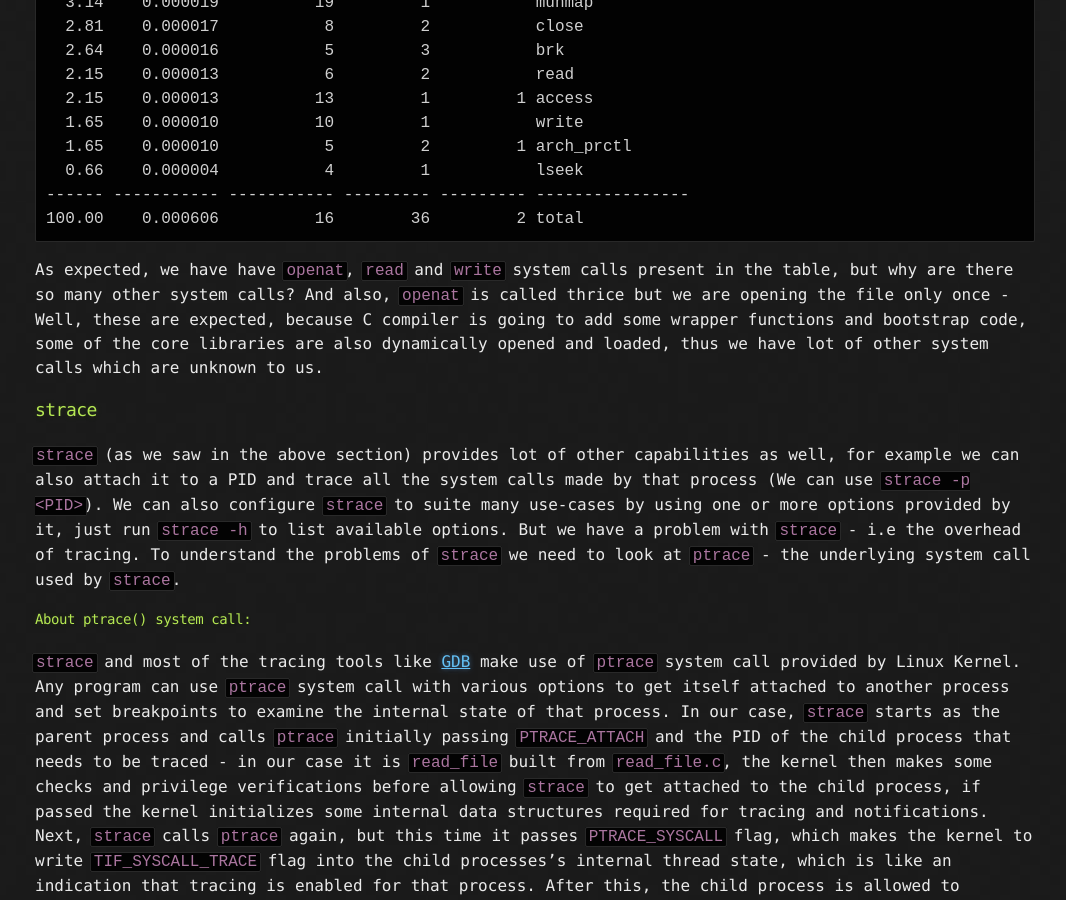
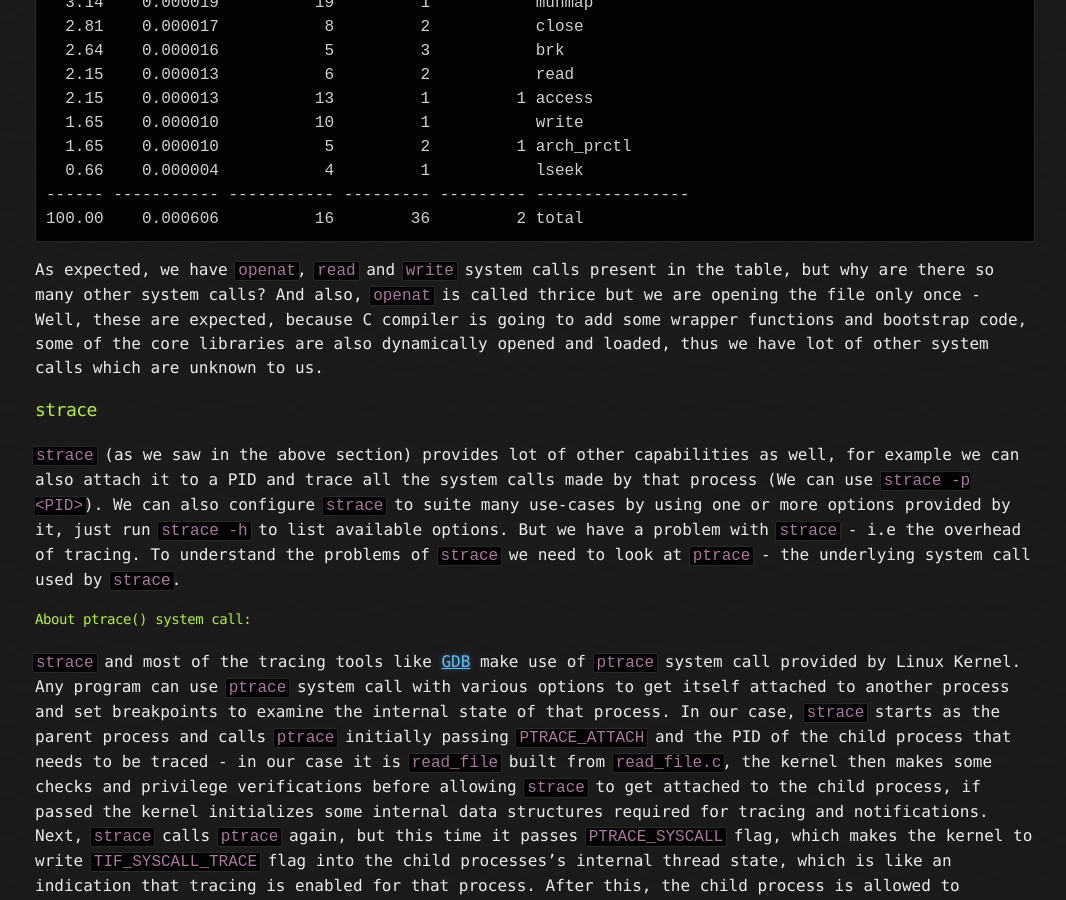
Before and after one commit to Narasimha1997/blog, a Jekyll site: the page built from _posts/2022-04-05-bpf-strace.md, in a window 1280 px wide and 900 px high, scrolled down 1394 px. Shown: the whole window, without its empty margins (105-1171 px from the left). Built offline with Jekyll 4.4.1, drawn with Linux system fonts in a browser that asks for light colours; some of the changed text lies outside the part shown.

Commit message:
Update 2022-04-05-bpf-strace.md

````diff
--- a/_posts/2022-04-05-bpf-strace.md
+++ b/_posts/2022-04-05-bpf-strace.md
@@ -48,7 +48,7 @@
 ------ ----------- ----------- --------- --------- ----------------
 100.00    0.000606          16        36         2 total
 ```
-As expected, we have have `openat`, `read` and `write` system calls present in the table, but why are there so many other system calls? And also, `openat` is called thrice but we are opening the file only once - Well, these are expected, because C compiler is going to add some wrapper functions and bootstrap code, some of the core libraries are also dynamically opened and loaded, thus we have lot of other system calls which are unknown to us.
+As expected, we have `openat`, `read` and `write` system calls present in the table, but why are there so many other system calls? And also, `openat` is called thrice but we are opening the file only once - Well, these are expected, because C compiler is going to add some wrapper functions and bootstrap code, some of the core libraries are also dynamically opened and loaded, thus we have lot of other system calls which are unknown to us.
 
 ### strace
 `strace` (as we saw in the above section) provides lot of other capabilities as well, for example we can also attach it to a PID and trace all the system calls made by that process (We can use `strace -p <PID>`). We can also configure `strace` to suite many use-cases by using one or more options provided by it, just run `strace -h` to list available options. But we have a problem with `strace` - i.e the overhead of tracing. To understand the problems of `strace` we need to look at `ptrace` - the underlying system call used by `strace`.
````
Also changed, not shown: other parts of _posts/2022-04-05-bpf-strace.md (+0 -1 lines).
